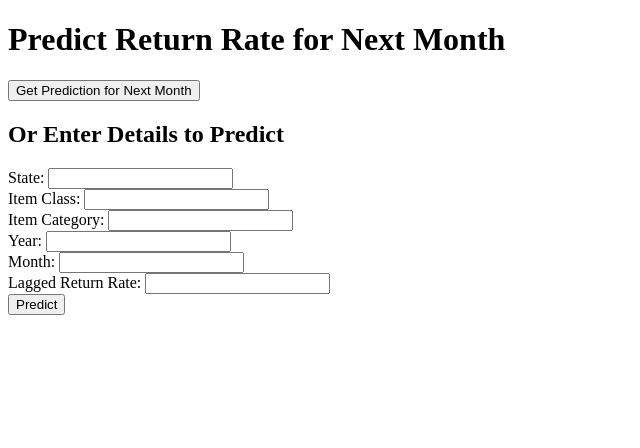
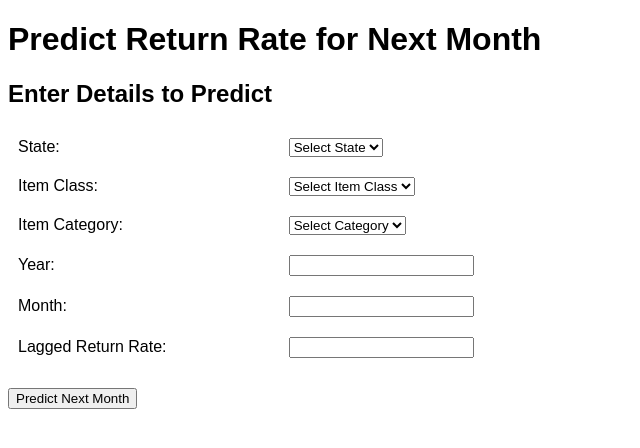
Before and after one commit to amanj0214/Data_Science_Project, a Flask app: page / in a window 1280 px wide. Shown: the top 448 px of the page, without its empty margins (0-640 px from the left). Run offline with Flask 3, Linux system fonts and the light colour scheme.

Commit message:
update with working app

```diff
--- a/app/app.py
+++ b/app/app.py
@@ -7,23 +7,46 @@ app = Flask(__name__)
 # Load model using the abstracted load_model function
 # model = model_repository.load_model("titanic_survival_model")
 
+# Example lists for dropdown options
+states = ["CA", "NY", "TX"]
+item_classes = ["Electronics", "Furniture", "Clothing"]
+item_categories = ["A", "B", "C"]
+
 @app.route('/')
-def home():
-    return render_template('index.html')
+def index():
+    return render_template('index.html', states=states, item_classes=item_classes, item_categories=item_categories)
+
+
+@app.route('/get_lagged_return_rate', methods=['POST'])
+def get_lagged_return_rate():
+    # Get the selected state from the request
+    selected_state = request.json.get("state")
+
+    # Calculate the lagged return rate based on the selected state
+    # (You can replace this with your actual calculation logic)
+    lagged_return_rate = {
+        "CA": 0.12,
+        "NY": 0.15,
+        "TX": 0.10
+    }.get(selected_state, 0.0)
+
+    return jsonify({"lagged_return_rate": lagged_return_rate})
+
 
 @app.route('/predict', methods=['POST'])
 def predict():
-    return jsonify({"prediction": 45})
+    return jsonify({"predicted_return_rate": 45})
     # Assume that form data contains the input features in JSON
     data = request.get_json(force=True)
-    return jsonify({"prediction": 45})
+    return jsonify({"predicted_return_rate": 45})
     df = pd.DataFrame([data])
 
     # Make predictions using the loaded model
     prediction = model.predict(df)
 
     # Send the prediction result back to the client
-    return jsonify({"prediction": int(prediction[0])})
+    return jsonify({"predicted_return_rate": int(prediction[0])})
+
 
 if __name__ == '__main__':
     app.run(debug=False)
--- a/app/templates/index.html
+++ b/app/templates/index.html
@@ -5,44 +5,101 @@
     <meta charset="UTF-8">
     <meta name="viewport" content="width=device-width, initial-scale=1.0">
     <title>Return Rate Prediction</title>
+    <style>
+        body {
+            font-family: Arial, sans-serif;
+        }
+        table {
+            margin-top: 20px;
+            width: 100%;
+            max-width: 600px;
+            border-collapse: collapse;
+        }
+        td {
+            padding: 10px;
+        }
+        label {
+            display: block;
+        }
+        button {
+            margin-top: 20px;
+        }
+    </style>
 </head>
 <body>
     <h1>Predict Return Rate for Next Month</h1>
 
-    <!-- Button to get next month's prediction -->
-    <button onclick="predictNextMonth()">Get Prediction for Next Month</button>
-    <div id="next-month-results"></div>
+    <h2>Enter Details to Predict</h2>
+    <form id="predict-form">
+        <table>
+            <tr>
+                <td><label for="ca_state">State:</label></td>
+                <td>
+                    <select id="ca_state" name="ca_state" required onchange="updateLaggedReturnRate()">
+                        <option value="">Select State</option>
+                        {% for state in states %}
+                            <option value="{{ state }}">{{ state }}</option>
+                        {% endfor %}
+                    </select>
+                </td>
+            </tr>
+            <tr>
+                <td><label for="i_class">Item Class:</label></td>
+                <td>
+                    <select id="i_class" name="i_class" required>
+                        <option value="">Select Item Class</option>
+                        {% for item_class in item_classes %}
+                            <option value="{{ item_class }}">{{ item_class }}</option>
+                        {% endfor %}
+                    </select>
+                </td>
+            </tr>
+            <tr>
+                <td><label for="i_category">Item Category:</label></td>
+                <td>
+                    <select id="i_category" name="i_category" required>
+                        <option value="">Select Category</option>
+                        {% for item_category in item_categories %}
+                            <option value="{{ item_category }}">{{ item_category }}</option>
+                        {% endfor %}
+                    </select>
+                </td>
+            </tr>
+            <tr>
+                <td><label for="d_year">Year:</label></td>
+                <td><input type="number" id="d_year" name="d_year" required></td>
+            </tr>
+            <tr>
+                <td><label for="d_moy">Month:</label></td>
+                <td><input type="number" id="d_moy" name="d_moy" required></td>
+            </tr>
+            <tr>
+                <td><label for="lag_1_return_rate">Lagged Return Rate:</label></td>
+                <td><input type="number" id="lag_1_return_rate" name="lag_1_return_rate" step="0.01" required readonly></td>
+            </tr>
+        </table>
 
-    <h2>Or Enter Details to Predict</h2>
-    <form id="predict-form">
-        <label for="ca_state">State:</label>
-        <input type="text" id="ca_state" name="ca_state" required><br>
-
-        <label for="i_class">Item Class:</label>
-        <input type="text" id="i_class" name="i_class" required><br>
-
-        <label for="i_category">Item Category:</label>
-        <input type="text" id="i_category" name="i_category" required><br>
-
-        <label for="d_year">Year:</label>
-        <input type="number" id="d_year" name="d_year" required><br>
-
-        <label for="d_moy">Month:</label>
-        <input type="number" id="d_moy" name="d_moy" required><br>
-
-        <label for="lag_1_return_rate">Lagged Return Rate:</label>
-        <input type="number" id="lag_1_return_rate" name="lag_1_return_rate" step="0.01" required><br>
-
-        <button type="button" onclick="submitPrediction()">Predict</button>
+        <button type="button" onclick="submitPrediction()">Predict Next Month</button>
     </form>
 
     <div id="prediction-result"></div>
 
     <script>
-        async function predictNextMonth() {
-            const response = await fetch('/predict_next_month');
-            const result = await response.json();
-            document.getElementById('next-month-results').innerText = JSON.stringify(result, null, 2);
+        async function updateLaggedReturnRate() {
+            const state = document.getElementById('ca_state').value;
+            if (state) {
+                const response = await fetch('/get_lagged_return_rate', {
+                    method: 'POST',
+                    headers: {
+                        'Content-Type': 'application/json'
+                    },
+                    body: JSON.stringify({ state: state })
+                });
+                const data = await response.json();
+                document.getElementById('lag_1_return_rate').value = data.lagged_return_rate;
+            } else {
+                document.getElementById('lag_1_return_rate').value = '';
+            }
         }
 
         async function submitPrediction() {
--- a/src/data_processing.py
+++ b/src/data_processing.py
@@ -6,7 +6,7 @@ def process_data(data):
     data = data.sort_values(['d_year', 'd_moy']).groupby(
         ['ca_state', 'i_class', 'i_category']
     ).shift(1).add_prefix('lag_1_')
-    data.dropna(inplace=True)
+    data = data.dropna()
     return data
 
 if __name__ == "__main__":
```
Also changed, not shown: src/adhoc-queries.sql (+34 -0 lines), src/config.py (+6 -6 lines), src/load_data.py (+9 -5 lines), src/train_model.py (+10 -5 lines).
